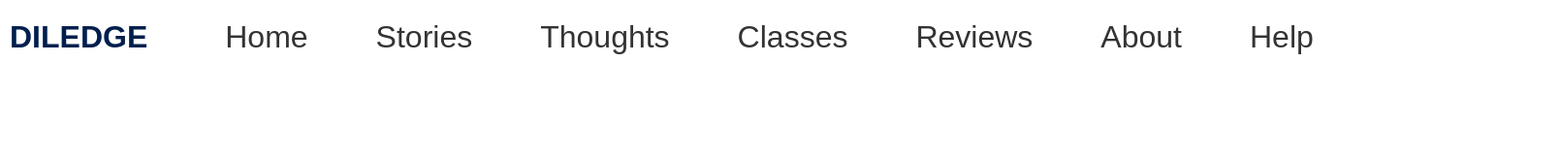
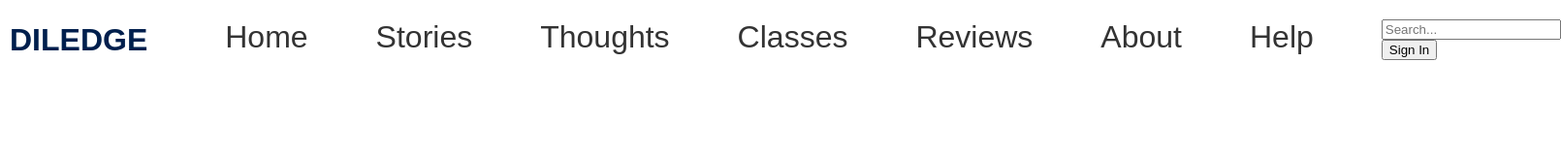
Before and after one commit to dknathzx/denner, a plain HTML site: page index.html in a window 1280 px wide. Shown: the whole page at 97% size, 1610 px wide, since content can reach past the window. Drawn offline with Linux system fonts and the light colour scheme; a web font is replaced by a local one.

Commit message:
Update index.html

```diff
--- a/index.html
+++ b/index.html
@@ -54,6 +54,11 @@
       <a class="nav-link" href="#">Reviews</a>
       <a class="nav-link" href="About.html">About</a>
       <a class="nav-link" href="#">Help</a>
+      <div class="nav-right">
+  <input type="text" class="search-bar" placeholder="Search...">
+  <button class="sign-in-btn">Sign In</button>
+</div>
+
     </div>
   </nav>
 
```
